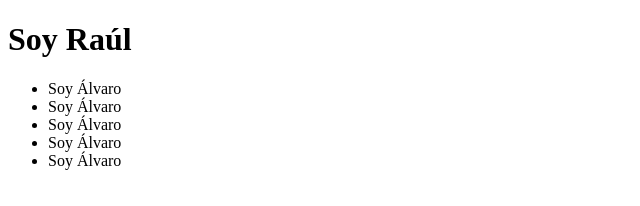
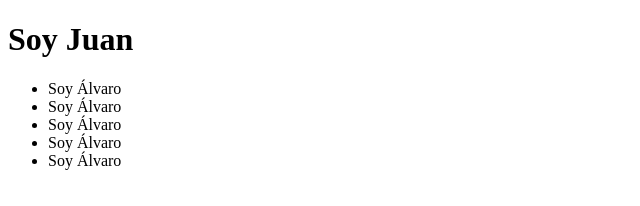
Before and after one commit to TH0RlN/web_daw6, a plain HTML site: page index.html in a window 1280 px wide. Shown: the full height of the page, 0-640 px from the left. Drawn offline with Linux system fonts and the light colour scheme.

Commit message:
cambio liña 12

```diff
--- a/index.html
+++ b/index.html
@@ -9,7 +9,7 @@
 </head>
 
 <body>
-    <h1>Soy Raúl</h1>
+    <h1>Soy Juan</h1>
     <ul>
         <li>Soy Álvaro</li>
         <li>Soy Álvaro</li>
```
